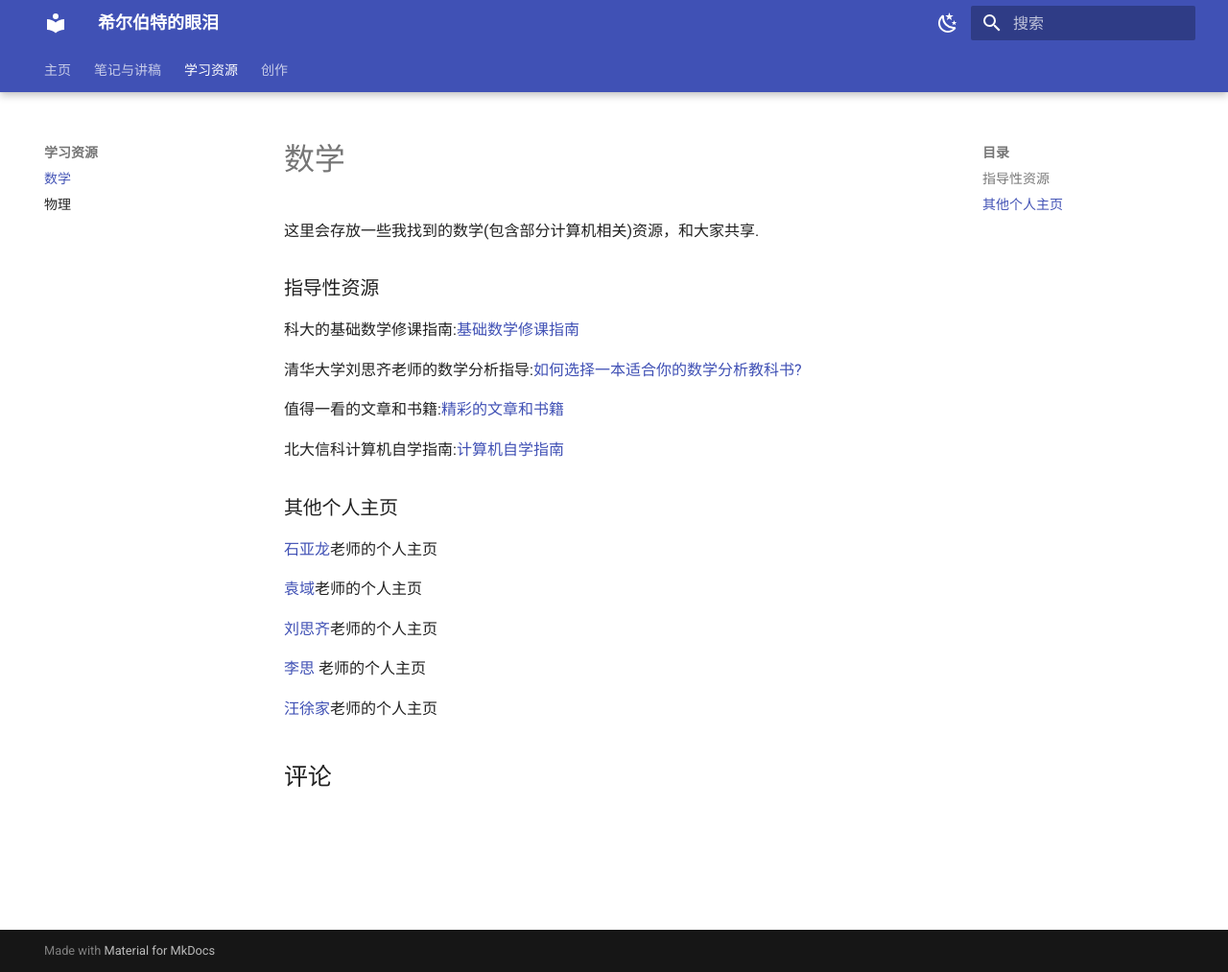
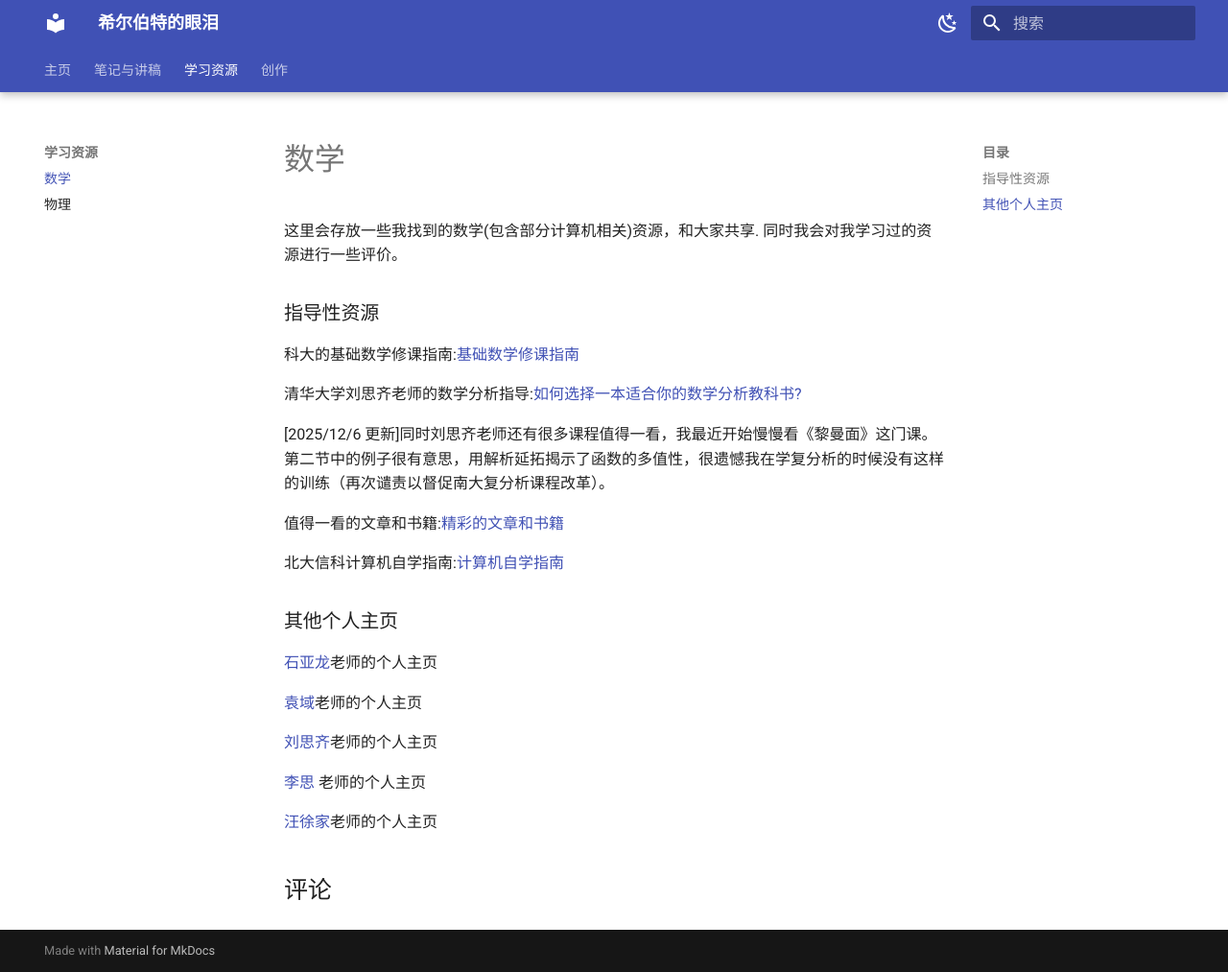
Before and after one commit to Hilbertear/Hilbertmath, an MkDocs documentation site: the page built from docs/mathresources.md, in a window 1280 px wide and 1013 px high. Shown: the whole window at 96% size. Built offline with MkDocs 1.6.1 and Material for MkDocs 9.7.7, drawn with Linux system fonts in a browser that asks for light colours; comment, search, counter and statistics services are not loaded.

Commit message:
刘思齐更新

```diff
--- a/docs/mathresources.md
+++ b/docs/mathresources.md
@@ -6,13 +6,15 @@ tags:
 comments: true
 ---
 
-这里会存放一些我找到的数学(包含部分计算机相关)资源，和大家共享.
+这里会存放一些我找到的数学(包含部分计算机相关)资源，和大家共享. 同时我会对我学习过的资源进行一些评价。
 
 ### 指导性资源
 
 科大的基础数学修课指南:[基础数学修课指南](https://ks3-cn-beijing.ksyun.com/attachment/b6d982440b990c805e04095fb98c84c4)
 
 清华大学刘思齐老师的数学分析指导:[如何选择一本适合你的数学分析教科书?](https://www.bilibili.com/video/BV1xp4y1e7Nh/?spm_id_from=333.337.search-card.all.click)
+
+[2025/12/6 更新]同时刘思齐老师还有很多课程值得一看，我最近开始慢慢看《黎曼面》这门课。第二节中的例子很有意思，用解析延拓揭示了函数的多值性，很遗憾我在学复分析的时候没有这样的训练（再次谴责以督促南大复分析课程改革）。
 
 值得一看的文章和书籍:[精彩的文章和书籍](https://math.stanford.edu/~vakil/greatwriting.html)
 
```
